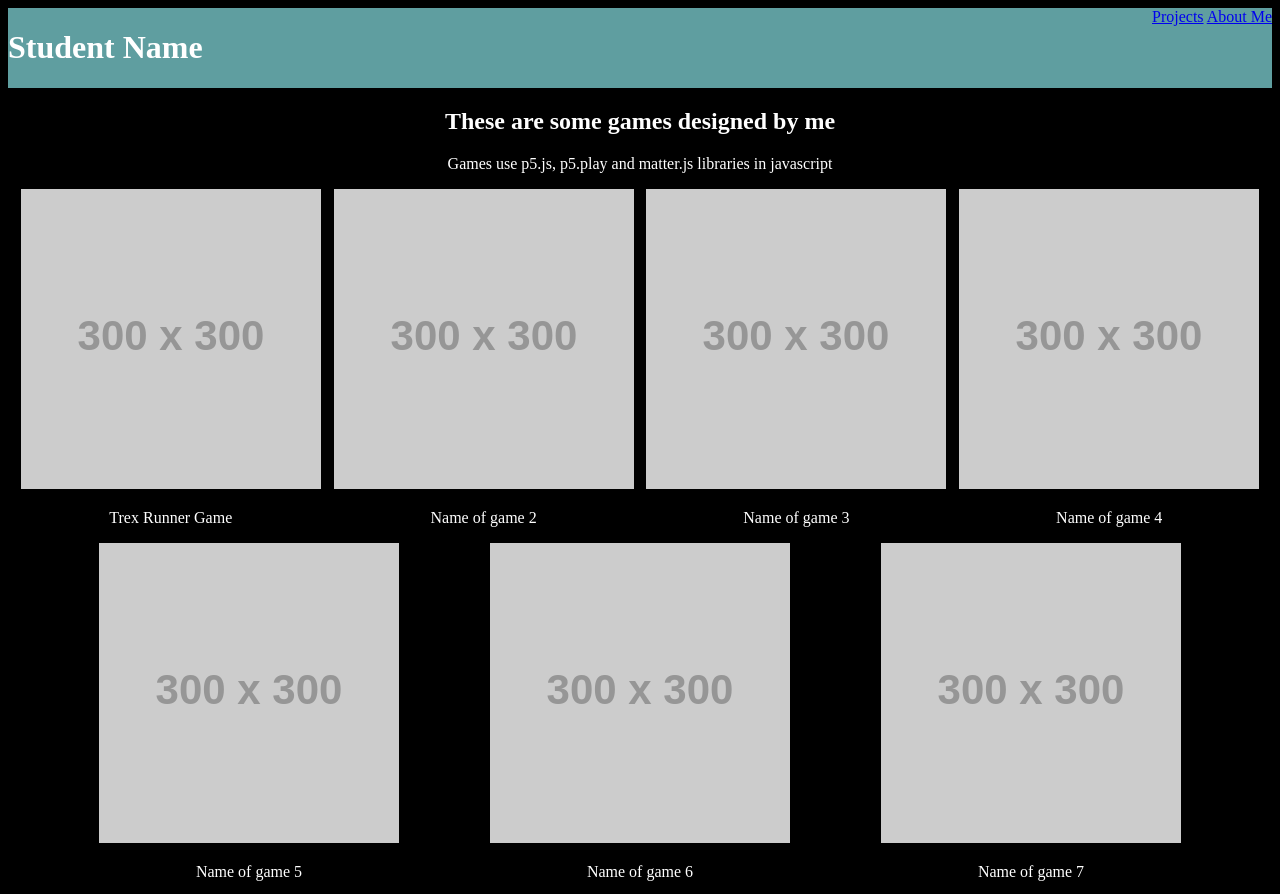
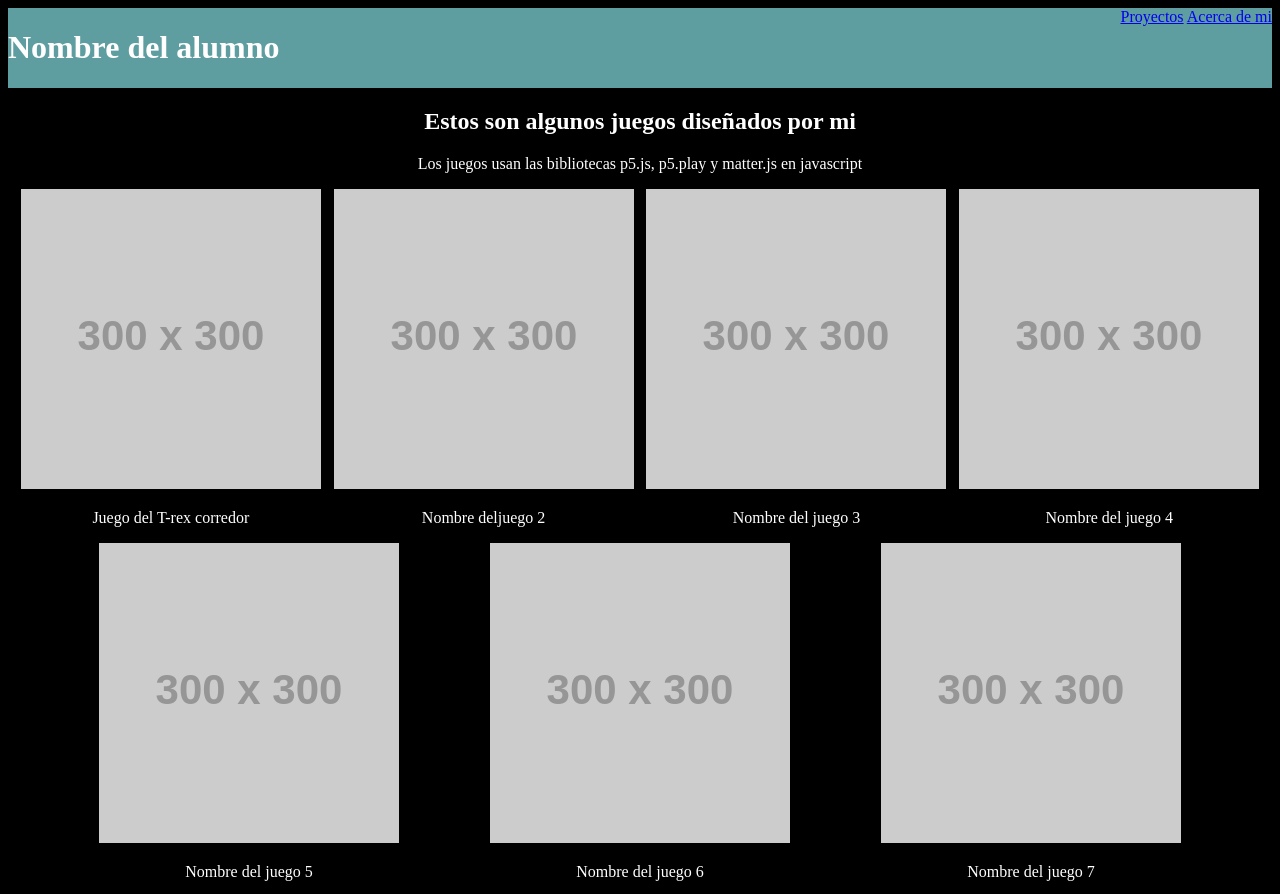
Before and after one commit to byjusmx/CQ51-SOL, a plain HTML site: page index.html in a window 1280 px wide. Shown: the top 894 px of the page. Drawn offline with Linux system fonts and the light colour scheme; placeholder pictures from the web are drawn by us.

Commit message:
Update index.html

```diff
--- a/index.html
+++ b/index.html
@@ -1,7 +1,7 @@
 <!DOCTYPE HTML>
 <html>
     <head>
-        <title>My Portfolio page</title>
+        <title>Mi página de portafolio</title>
         <link rel = "stylesheet"
               type = "text/css"
               href = "style.css" />
@@ -9,51 +9,51 @@
 
     <body>
         <div class="header">
-            <h1>Student Name</h1>
+            <h1>Nombre del alumno</h1>
             <div class="menu">
-                <a href="index.html">Projects</a>
-                <a href="aboutme.html">About Me</a>
+                <a href="index.html">Proyectos</a>
+                <a href="aboutme.html">Acerca de mi</a>
             </div>
         </div>
 
 
-         <h2>These are some games designed by me</h2>
-         <p>Games use p5.js, p5.play and matter.js libraries in javascript</p>
+         <h2>Estos son algunos juegos diseñados por mi</h2>
+         <p>Los juegos usan las bibliotecas p5.js, p5.play y matter.js en javascript</p>
 
         <div class = "grid">
             <div class="item">
                 <a href = "https://editor.p5js.org/whitehatjr/present/ePJrHCACM"><img src="https://via.placeholder.com/300"/></a>
-                <p>Trex Runner Game</p>
+                <p>Juego del T-rex corredor</p>
             </div>
 
             <div class="item">
                 <a href = "#"><img src="https://via.placeholder.com/300"/></a>
-                <p>Name of game 2</p>
+                <p>Nombre deljuego 2</p>
             </div>
 
             <div class="item">
                     <a href = "#"><img src="https://via.placeholder.com/300"/></a>
-                    <p>Name of game 3</p>
+                    <p>Nombre del juego 3</p>
             </div>
 
             <div class="item">
                     <a href = "#"><img src="https://via.placeholder.com/300"/></a>
-                    <p>Name of game 4</p>
+                    <p>Nombre del juego 4</p>
             </div>
 
             <div class="item">
                     <a href = "#"><img src="https://via.placeholder.com/300"/></a>
-                    <p>Name of game 5</p>
+                    <p>Nombre del juego 5</p>
             </div>
 
             <div class="item">
                     <a href = "#"><img src="https://via.placeholder.com/300"/></a>
-                    <p>Name of game 6</p>
+                    <p>Nombre del juego 6</p>
             </div>
 
             <div class="item">
                     <a href = "#"><img src="https://via.placeholder.com/300"/></a>
-                    <p>Name of game 7</p>
+                    <p>Nombre del juego 7</p>
             </div>
 
         </div>
```
